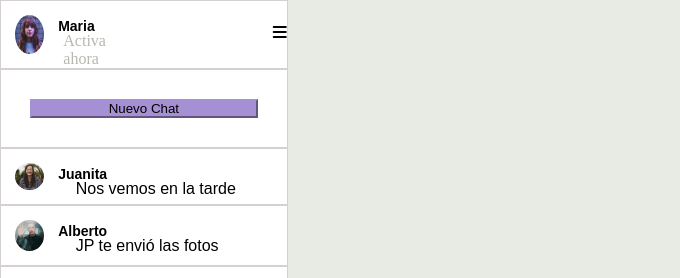
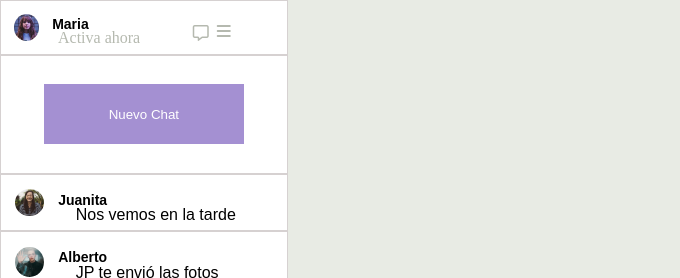
Before and after one commit to Noxvill/sistema-mensajeria, a plain HTML site: page index.html in a window 1280 px wide. Shown: the top 278 px of the page, 0-680 px from the left. Drawn offline with Linux system fonts and the light colour scheme.

Commit message:
cambios varios

```diff
--- a/assets/css/style.css
+++ b/assets/css/style.css
@@ -3,11 +3,14 @@
     padding: 0;
 }
 
+/* Fuente de google Roboto */
 @import url('https://fonts.googleapis.com/css2?family=Roboto+Flex:opsz,wght@8..144,100&display=swap');
 
+/* contenedor main */
 .Main {
     display: flex;
 }
+
 /* columna derecha */
 .columnaright {
     flex-direction: column;
@@ -28,7 +31,7 @@
     height: auto;
 }
 
-/* Estilo parrafos logo */
+/* Estilo parrafos logo columna derecha*/
 
 .parlog {
 
@@ -55,7 +58,7 @@
     font-family: 'Roboto Flex', sans-serif;
 }
 
-/* Columna izquierda */
+/* Columna izquierda Contactos */
 .contactos {
     /* width: 29%; */
     flex-basis: 29%;
@@ -64,17 +67,35 @@
     /* height: 100vh; */
 }
 
+/* Caja contenedora de contacto */
+
 .maria {
     display: flex;
     flex-direction: row;
     /* justify-content: space-between; */
     border: solid 1px rgb(214, 209, 209);
+}
 
+.datoscontacto{
+
+    display: flex;
+    flex-direction: row;
 
 }
 
-.maria i {
-    margin: 8% 0 2% 50%;
+.icon{
+
+    display: flex;
+    flex-direction: row;
+
+}
+
+.icon1 i {
+    margin: 150% 0 2% -400%;
+}
+
+.icon2 i {
+    margin: 160% 0 2% -400%;
 }
 .maria img {
     margin: 5%;
@@ -90,10 +111,11 @@
 
 .estado {
     color: #b5b9af;
-    margin: 11% 0 0 -11%;
+    margin: 11% 0 0 -12%;
 
 }
 
+/* Botón nuevo chat */
 .botonDiv{
     display: flex;
     justify-content: center;
@@ -107,9 +129,11 @@
     background-color: #a490d2;
     border-color: #a490d2;
     /* border-radius: 15px; */
-    height: 50%;
-    width: 80%;
-
+    height: 60px;
+    width: 200px;
+    color: #FFF;
+    font-family: 'Roboto Flex', sans-serif;
+    border: none;
 }
 
 
--- a/index.html
+++ b/index.html
@@ -15,11 +15,19 @@
     <!-- Columna Izquierda o contactos -->
    <div class="contactos">
     <div class="maria">
+    <div class="datoscontacto">
         <img src="./assets/img/maria.jpg" alt="maria">
         <p class="nombre"><strong>Maria</strong></p>
         <p class="estado">Activa ahora</p>
+    </div>
+    <div class="icon1">
+        <i class="fa-regular fa-message" style="color:#b5b9af"></i>
+
+    </div>
+    <div class="icon2">
         <!-- <i class="fa-regular fa-message"></i> -->
-        <i class="fa-solid fa-bars"></i>
+        <i class="fa-solid fa-bars" style="color:#b5b9af"></i>
+    </div>
     </div>
     <!-- <hr> -->
     <!-- <hr> -->
```
